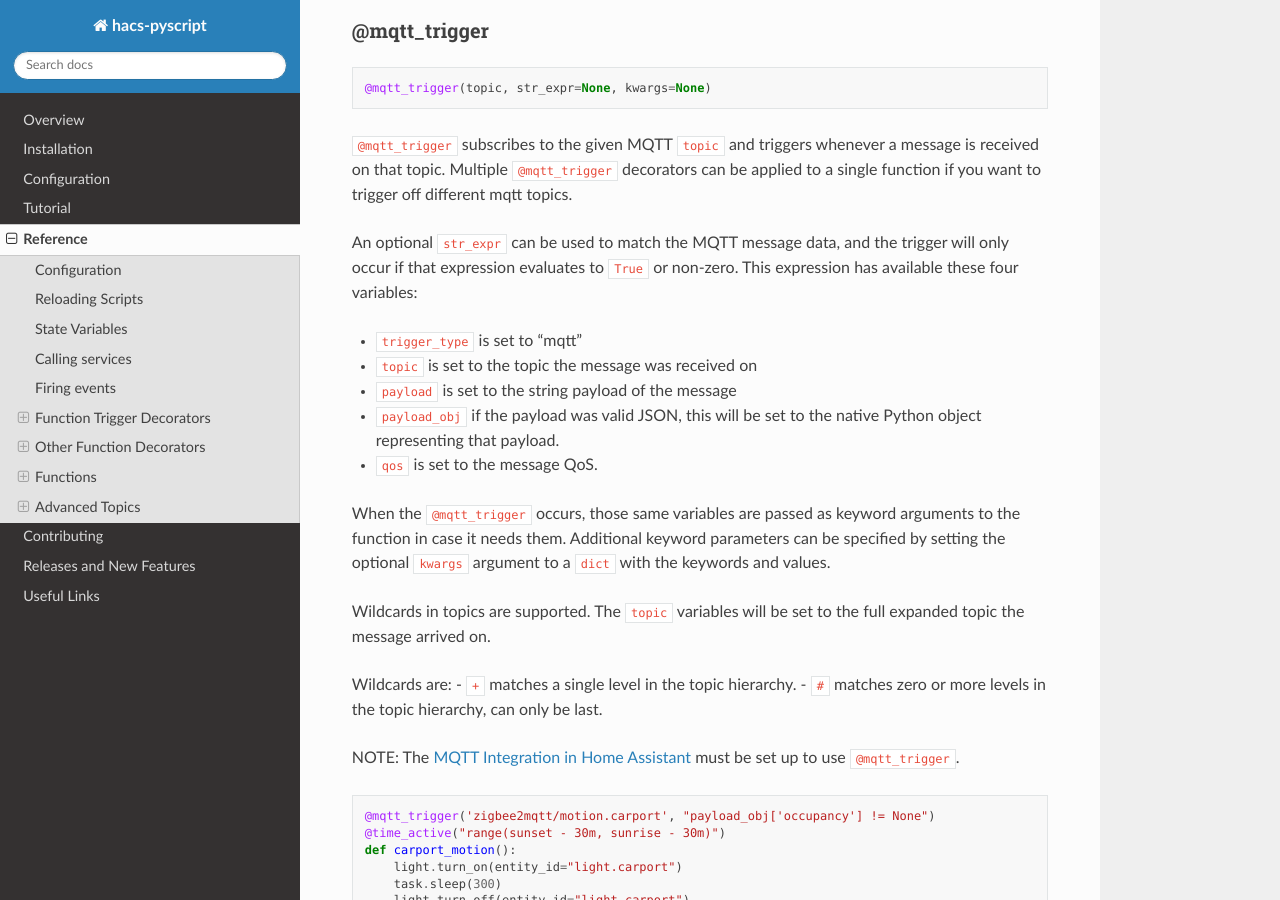
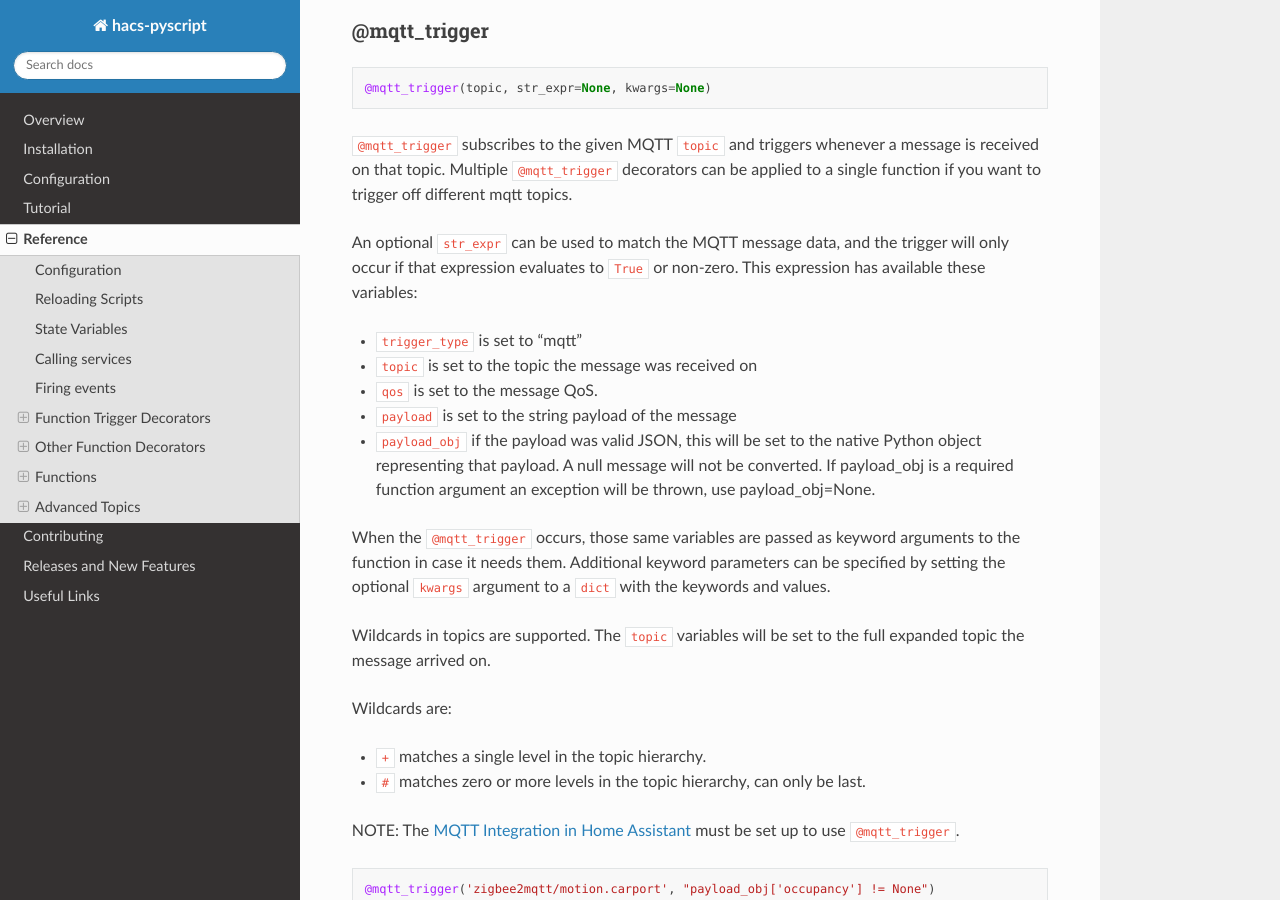
Before and after one commit to custom-components/pyscript, a Sphinx documentation site: the page built from docs/reference.rst, in a window 1280 px wide and 900 px high, scrolled down 16907 px. Built offline with Sphinx 7.4.7 and the Read the Docs theme 3.1.0, drawn with Linux system fonts in a browser that asks for light colours.

Commit message:
Update reference.rst @mqtt_trigger
It says four variables, but lists five, removed "four".
I was tripped up by a null message with a payload_obj listed as a required function parameter, give a hint for not specifying it as a required parameter.
Moved qos before payload as I listed the arguments in order, and needed it to not be last for payload_obj to be optional and qos not.
Fixed the Wildcard formatting, the two bullet points were all made into one paragraph with "- + matches" confusing as I didn't think - was a wildcard, it needed the blank line to render them as bullet points.

```diff
--- a/docs/reference.rst
+++ b/docs/reference.rst
@@ -774,15 +774,16 @@ on that topic. Multiple ``@mqtt_trigger`` decorators can be applied to a single
 to trigger off different mqtt topics.
 
 An optional ``str_expr`` can be used to match the MQTT message data, and the trigger will only occur
-if that expression evaluates to ``True`` or non-zero. This expression has available these four
+if that expression evaluates to ``True`` or non-zero. This expression has available these
 variables:
 
 - ``trigger_type`` is set to "mqtt"
 - ``topic`` is set to the topic the message was received on
+- ``qos`` is set to the message QoS.
 - ``payload`` is set to the string payload of the message
 - ``payload_obj`` if the payload was valid JSON, this will be set to the native Python object
-  representing that payload.
-- ``qos`` is set to the message QoS.
+  representing that payload.  A null message will not be converted.  If payload_obj is a
+  required function argument an exception will be thrown, use payload_obj=None.
 
 When the ``@mqtt_trigger`` occurs, those same variables are passed as keyword arguments to the
 function in case it needs them. Additional keyword parameters can be specified by setting the
@@ -792,6 +793,7 @@ Wildcards in topics are supported. The ``topic`` variables will be set to the fu
 the message arrived on.
 
 Wildcards are:
+
 - ``+`` matches a single level in the topic hierarchy.
 - ``#`` matches zero or more levels in the topic hierarchy, can only be last.
 
```
